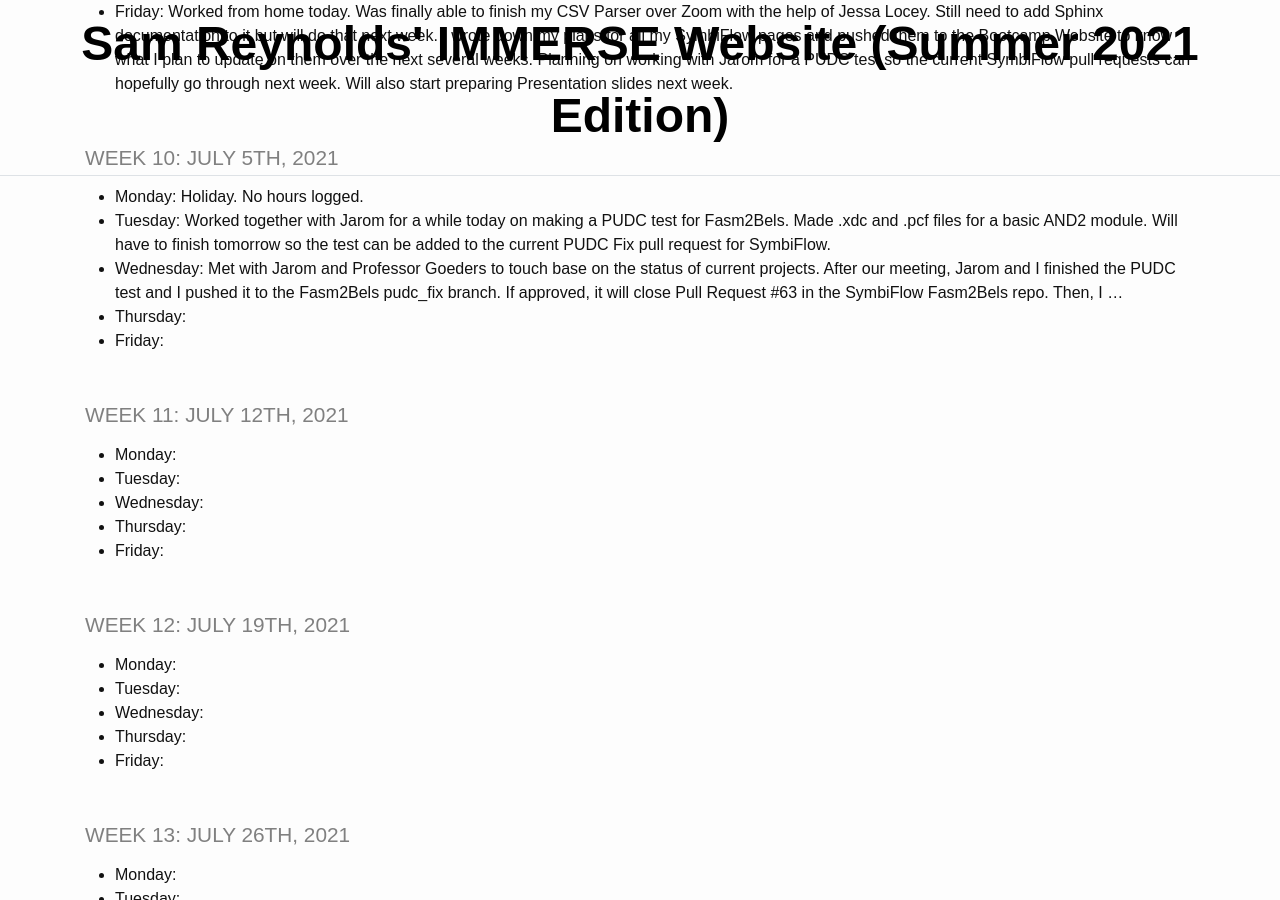
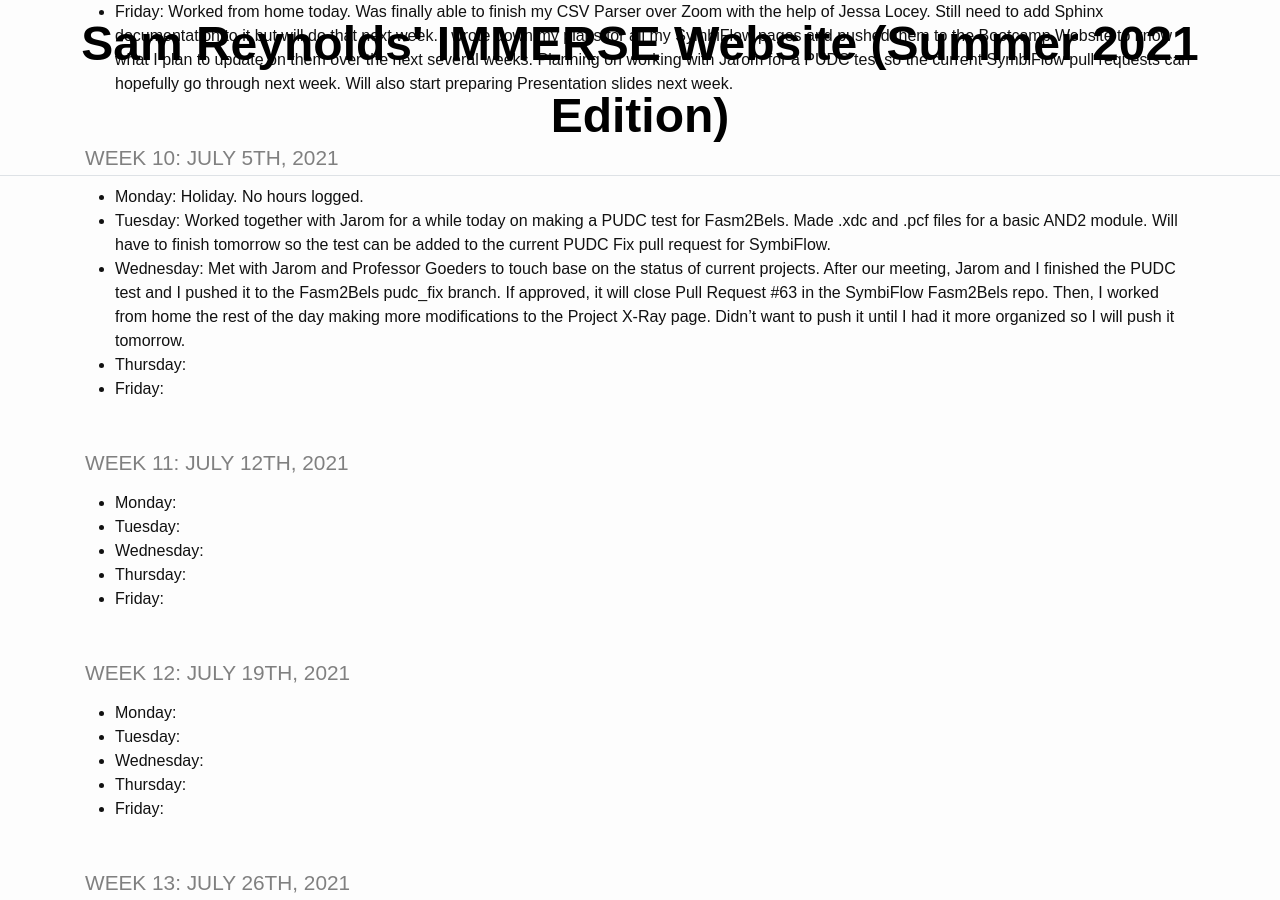
Before and after one commit to TheDHCreator/thedhcreator.github.io, a Jekyll site: the page built from _pages/log.md, in a window 1280 px wide and 900 px high, scrolled down 3292 px. Built offline with Jekyll 4.4.1, drawn with Linux system fonts in a browser that asks for light colours.

Commit message:
last commit of wednesday, what a day, pudc and project x-ray page

```diff
--- a/_pages/log.md
+++ b/_pages/log.md
@@ -94,7 +94,7 @@ title: IMMERSE Log
 
 * **Monday**: Holiday. No hours logged.
 * **Tuesday**: Worked together with Jarom for a while today on making a PUDC test for Fasm2Bels. Made .xdc and .pcf files for a basic AND2 module. Will have to finish tomorrow so the test can be added to the current PUDC Fix pull request for SymbiFlow.
-* **Wednesday**: Met with Jarom and Professor Goeders to touch base on the status of current projects. After our meeting, Jarom and I finished the PUDC test and I pushed it to the Fasm2Bels pudc_fix branch. If approved, it will close Pull Request #63 in the SymbiFlow Fasm2Bels repo. Then, I ...
+* **Wednesday**: Met with Jarom and Professor Goeders to touch base on the status of current projects. After our meeting, Jarom and I finished the PUDC test and I pushed it to the Fasm2Bels pudc_fix branch. If approved, it will close Pull Request #63 in the SymbiFlow Fasm2Bels repo. Then, I worked from home the rest of the day making more modifications to the Project X-Ray page. Didn't want to push it until I had it more organized so I will push it tomorrow.
 * **Thursday**:
 * **Friday**:
 
```
